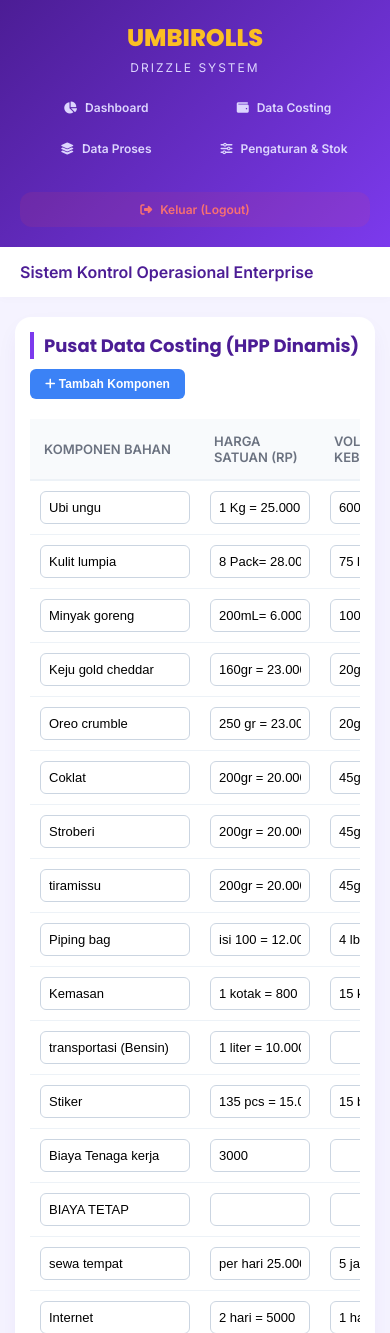
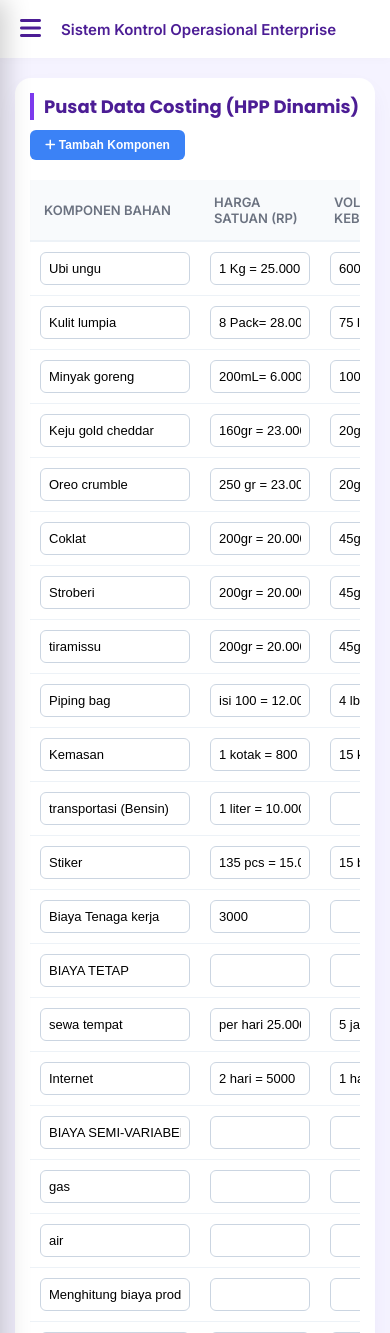
Before and after one commit to bebaskreatif99/umbilrolls, a Flask app: page /costing in a window 390 px wide. Shown: the top 1333 px of the page. Run offline with Flask 3, Linux system fonts and the light colour scheme; the visitor is signed in with stand-in values (Sample User, id 1).

Commit message:
Add files via upload

```diff
--- a/templates/base.html
+++ b/templates/base.html
@@ -17,60 +17,83 @@
         * { box-sizing: border-box; }
         body { margin: 0; font-family: 'Inter', sans-serif; background-color: var(--bg-workspace); color: var(--text-dark); display: flex; height: 100vh; overflow: hidden; }
 
-        /* SIDEBAR DEFAULT (DESKTOP) */
-        .sidebar { width: 280px; background: var(--primary-gradient); color: white; padding: 35px 24px; display: flex; flex-direction: column; flex-shrink: 0; }
+        /* --- SIDEBAR DESKTOP --- */
+        .sidebar { width: 280px; background: var(--primary-gradient); color: white; padding: 35px 24px; display: flex; flex-direction: column; flex-shrink: 0; z-index: 1000; transition: transform 0.3s cubic-bezier(0.4, 0, 0.2, 1); }
         .sidebar-brand h2 { font-family: 'Poppins', sans-serif; font-weight: 800; font-size: 24px; color: var(--accent-gold); margin: 0; text-align: center; }
         .nav-menu { margin-top: 40px; display: flex; flex-direction: column; gap: 8px; }
         .nav-item { display: flex; align-items: center; gap: 15px; padding: 14px 20px; color: #ddd6fe; text-decoration: none; border-radius: 12px; font-weight: 600; transition: all 0.3s; }
         .nav-item:hover, .nav-item.active { background: rgba(255, 255, 255, 0.15); color: white; }
 
-        /* CONTAINER UTAMA */
+        /* --- CONTAINER UTAMA & NAVBAR --- */
         .app-container { flex: 1; display: flex; flex-direction: column; height: 100%; overflow: hidden; min-width: 0; }
-        .navbar-top { background: white; padding: 20px 40px; display: flex; justify-content: space-between; align-items: center; box-shadow: 0 2px 10px rgba(0,0,0,0.02); flex-shrink: 0; }
+        .navbar-top { background: white; padding: 20px 40px; display: flex; align-items: center; gap: 20px; box-shadow: 0 2px 10px rgba(0,0,0,0.02); flex-shrink: 0; z-index: 10; }
+        .navbar-title { font-weight: 700; font-size: 16px; color: var(--primary-deep); }
         .main-workspace { flex: 1; padding: 40px; overflow-y: auto; position: relative; }
 
+        /* TOMBOL MENU BURGER (SEMBUNYI DI DESKTOP) */
+        #hamburger-btn { display: none; background: transparent; border: none; font-size: 24px; color: var(--primary-deep); cursor: pointer; padding: 0; transition: 0.2s; }
+        #hamburger-btn:active { transform: scale(0.9); }
+
+        /* TOMBOL CLOSE MENU (SEMBUNYI DI DESKTOP) */
+        #close-sidebar-btn { display: none; position: absolute; top: 20px; right: 20px; background: none; border: none; color: white; font-size: 24px; cursor: pointer; }
+
+        /* OVERLAY GELAP UNTUK MOBILE */
+        .sidebar-overlay { display: none; position: fixed; top: 0; left: 0; width: 100%; height: 100%; background: rgba(0,0,0,0.4); z-index: 998; opacity: 0; transition: opacity 0.3s ease; backdrop-filter: blur(2px); }
+
+        /* KOMPONEN GLOBAL */
         .panel-card { background: var(--bg-card); border-radius: 16px; padding: 25px; box-shadow: var(--shadow-md); margin-bottom: 25px; }
         .panel-title { font-family: 'Poppins', sans-serif; font-size: 18px; font-weight: 700; margin-top: 0; margin-bottom: 20px; color: var(--primary-deep); border-left: 4px solid var(--primary-light); padding-left: 10px; }
-
         .alert { padding: 15px 20px; border-radius: 8px; font-weight: 600; margin-bottom: 20px; display: flex; justify-content: space-between; align-items: center;}
         .alert-error { background-color: #fef2f2; color: #b91c1c; border-left: 5px solid #dc2626; }
         .alert-success { background-color: #f0fdf4; color: #15803d; border-left: 5px solid #16a34a; }
 
         /* ========================================================
-           RESPONSIVE MEDIA QUERIES (OTOMATIS BERUBAH DI HP/TABLET)
+           RESPONSIVE MOBILE
            ======================================================== */
         @media (max-width: 768px) {
-            body { flex-direction: column; height: auto; overflow: auto; }
-            .sidebar { width: 100%; height: auto; padding: 20px; }
-            .nav-menu { margin-top: 15px; flex-direction: row; flex-wrap: wrap; gap: 6px; }
-            .nav-item { padding: 10px 14px; font-size: 12px; flex: 1; min-width: 120px; justify-content: center; gap: 8px; }
-            .app-container { height: auto; overflow: visible; }
-            .navbar-top { padding: 15px 20px; flex-direction: column; gap: 10px; align-items: flex-start; text-align: left; }
-            .main-workspace { padding: 20px 15px; overflow-y: visible; }
+            body { flex-direction: row; }
+            #hamburger-btn { display: block; }
+            #close-sidebar-btn { display: block; }
+
+            /* Animasi geser sidebar */
+            .sidebar { position: fixed; top: 0; left: 0; height: 100%; transform: translateX(-100%); box-shadow: 5px 0 25px rgba(0,0,0,0.2); }
+            .sidebar.open { transform: translateX(0); }
+
+            .sidebar-overlay.show { display: block; opacity: 1; }
+            .navbar-top { padding: 15px 20px; }
+            .navbar-title { font-size: 15px; }
+            .main-workspace { padding: 20px 15px; }
+            .panel-card { padding: 18px; }
         }
     </style>
     {% block extra_css %}{% endblock %}
 </head>
 <body>
-    <div class="sidebar">
+
+    <div id="sidebar-overlay" class="sidebar-overlay" onclick="toggleSidebar()"></div>
+
+    <div class="sidebar" id="sidebar">
+        <button id="close-sidebar-btn" onclick="toggleSidebar()"><i class="fa-solid fa-xmark"></i></button>
+
         <div class="sidebar-brand">
             <h2>UMBIROLLS</h2>
             <p style="margin: 5px 0 0 0; font-size: 12px; color: #ddd6fe; text-align: center; letter-spacing: 2px;">DRIZZLE SYSTEM</p>
         </div>
         <div class="nav-menu">
-    <a href="{{ url_for('index') }}" class="nav-item"><i class="fa-solid fa-chart-pie"></i> Dashboard</a>
-    <a href="{{ url_for('costing') }}" class="nav-item"><i class="fa-solid fa-wallet"></i> Data Costing</a>
-    <a href="{{ url_for('proses') }}" class="nav-item"><i class="fa-solid fa-layer-group"></i> Data Proses</a>
-    <a href="{{ url_for('settings') }}" class="nav-item"><i class="fa-solid fa-sliders"></i> Pengaturan & Stok</a>
-
-    <a href="{{ url_for('logout') }}" class="nav-item" style="margin-top: 20px; background: rgba(239, 68, 68, 0.1); color: #f87171;"><i class="fa-solid fa-right-from-bracket"></i> Keluar (Logout)</a>
+            <a href="{{ url_for('index') }}" class="nav-item"><i class="fa-solid fa-chart-pie"></i> Dashboard</a>
+            <a href="{{ url_for('costing') }}" class="nav-item"><i class="fa-solid fa-wallet"></i> Data Costing</a>
+            <a href="{{ url_for('proses') }}" class="nav-item"><i class="fa-solid fa-layer-group"></i> Data Proses</a>
+            <a href="{{ url_for('settings') }}" class="nav-item"><i class="fa-solid fa-sliders"></i> Pengaturan & Stok</a>
+            <a href="{{ url_for('logout') }}" class="nav-item" style="margin-top: 20px; background: rgba(239, 68, 68, 0.1); color: #f87171;"><i class="fa-solid fa-right-from-bracket"></i> Keluar (Logout)</a>
         </div>
     </div>
 
     <div class="app-container">
         <div class="navbar-top">
-            <div style="font-weight: 700; font-size: 16px; color: var(--primary-deep);">Sistem Kontrol Operasional Enterprise</div>
+            <button id="hamburger-btn" onclick="toggleSidebar()"><i class="fa-solid fa-bars"></i></button>
+            <div class="navbar-title">Sistem Kontrol Operasional Enterprise</div>
         </div>
+
         <div class="main-workspace">
             {% with messages = get_flashed_messages(with_categories=true) %}
               {% if messages %}
@@ -84,5 +107,26 @@
             {% block content %}{% endblock %}
         </div>
     </div>
+
+    <script>
+        function toggleSidebar() {
+            const sidebar = document.getElementById('sidebar');
+            const overlay = document.getElementById('sidebar-overlay');
+            sidebar.classList.toggle('open');
+            if (sidebar.classList.contains('open')) {
+                overlay.classList.add('show');
+            } else {
+                overlay.classList.remove('show');
+            }
+        }
+
+        // Otomatis menutup sidebar jika layar di-resize ke ukuran Desktop
+        window.addEventListener('resize', () => {
+            if (window.innerWidth > 768) {
+                document.getElementById('sidebar').classList.remove('open');
+                document.getElementById('sidebar-overlay').classList.remove('show');
+            }
+        });
+    </script>
 </body>
 </html>
```
Also changed, not shown: templates/index.html (+17 -28 lines).
